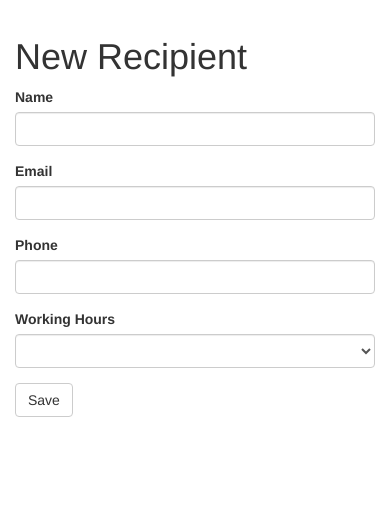
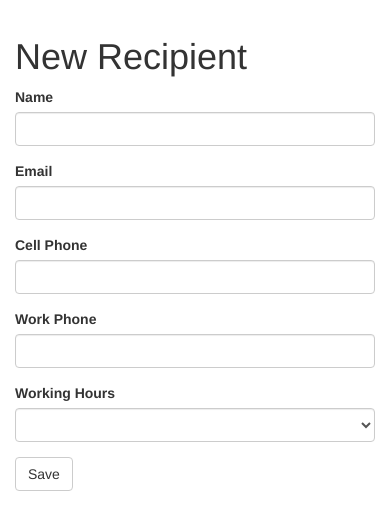
Before and after one commit to caseyclegg/fsr-now, a Sinatra app: template views/recipient_new.erb in a window 390 px wide. Shown: the part 55-585 px from the top of the page. Run offline with Sinatra, Linux system fonts and the light colour scheme; the template is opened without the code that fills it, so the values that code supplies are empty; parts of the project's set-up code (start-up, migrations or seed data) failed here and were passed over; some libraries are stand-ins or nearby versions.

Commit message:
work phone stuff

```diff
--- a/app.rb
+++ b/app.rb
@@ -372,6 +372,7 @@
   @recipient.name = params[:name]
   @recipient.email = params[:email]
   @recipient.phone = params[:phone].intl_phone
+  @recipient.work_phone = params[:work_phone].intl_phone
   @recipient.hours = params[:hours]
   @recipient.save
   redirect to('/recipients')
@@ -388,6 +389,7 @@
   @recipient.name = params[:name]
   @recipient.email = params[:email]
   @recipient.phone = params[:phone].intl_phone
+  @recipient.work_phone = params[:work_phone].intl_phone
   @recipient.hours = params[:hours]
   @recipient.save
   redirect to('/recipients')
--- /dev/null
+++ b/db/migrate/20150420232521_add_work_phone_to_recipients.rb
@@ -0,0 +1,5 @@
+class AddWorkPhoneToRecipients < ActiveRecord::Migration
+  def change
+  	add_column :recipients, :work_phone, :string
+  end
+end
--- a/views/recipient_new.erb
+++ b/views/recipient_new.erb
@@ -16,9 +16,15 @@
     </div>
   </div>
   <div class="form-group">
-    <label for="phone" class="col-sm-2 control-label">Phone</label>
+    <label for="phone" class="col-sm-2 control-label">Cell Phone</label>
     <div class="col-sm-10">
       <input type="text" class="form-control" name="phone" id="phone">
+    </div>
+  </div>
+  <div class="form-group">
+    <label for="work_phone" class="col-sm-2 control-label">Work Phone</label>
+    <div class="col-sm-10">
+      <input type="text" class="form-control" name="work_phone" id="work_phone">
     </div>
   </div>
   <div class="form-group">
--- a/views/recipients.erb
+++ b/views/recipients.erb
@@ -3,12 +3,13 @@
 <div class="col-md-12">
 <h1>Recipients</h1>
 <table class="table table-striped">
-<tr><th>Name</th><th>Email</th><th>Phone</th><th>Hours</th><th>&nbsp;</th></tr>
+<tr><th>Name</th><th>Email</th><th>Cell Phone</th><th>Work Phone</th><th>Hours</th><th>&nbsp;</th></tr>
 <% @recipients.each do |recipient| %>
   <tr>
     <td><%= recipient.name %></td>
     <td><%= recipient.email %></td>
     <td><%= Phonelib.parse(recipient.phone).national %></td>
+    <td><%= Phonelib.parse(recipient.work_phone).national %></td>
     <td><%= recipient.hours %></td>
     <td><a href='/recipients/<%= recipient.id %>/edit'>Edit</a></td>
  	</tr>
--- a/views/twiml/connect_call.erb
+++ b/views/twiml/connect_call.erb
@@ -1,6 +1,6 @@
 <?xml version="1.0" encoding="UTF-8"?>
 <Response>
-	<Dial callerId="<%= @recipient.phone %>" action="<%= @submission.twilio_gather_url %>" method="GET">
+	<Dial callerId="<%=  @recipient.work_phone.is_blank? ? @recipient.phone : @recipient.work_phone %>" action="<%= @submission.twilio_gather_url %>" method="GET">
 		<Number><%= @submission.phone %></Number>
 	</Dial>
 </Response>
```
Also changed, not shown: views/recipient_edit.erb (+7 -1 lines), db/schema.rb, 1 other file.
